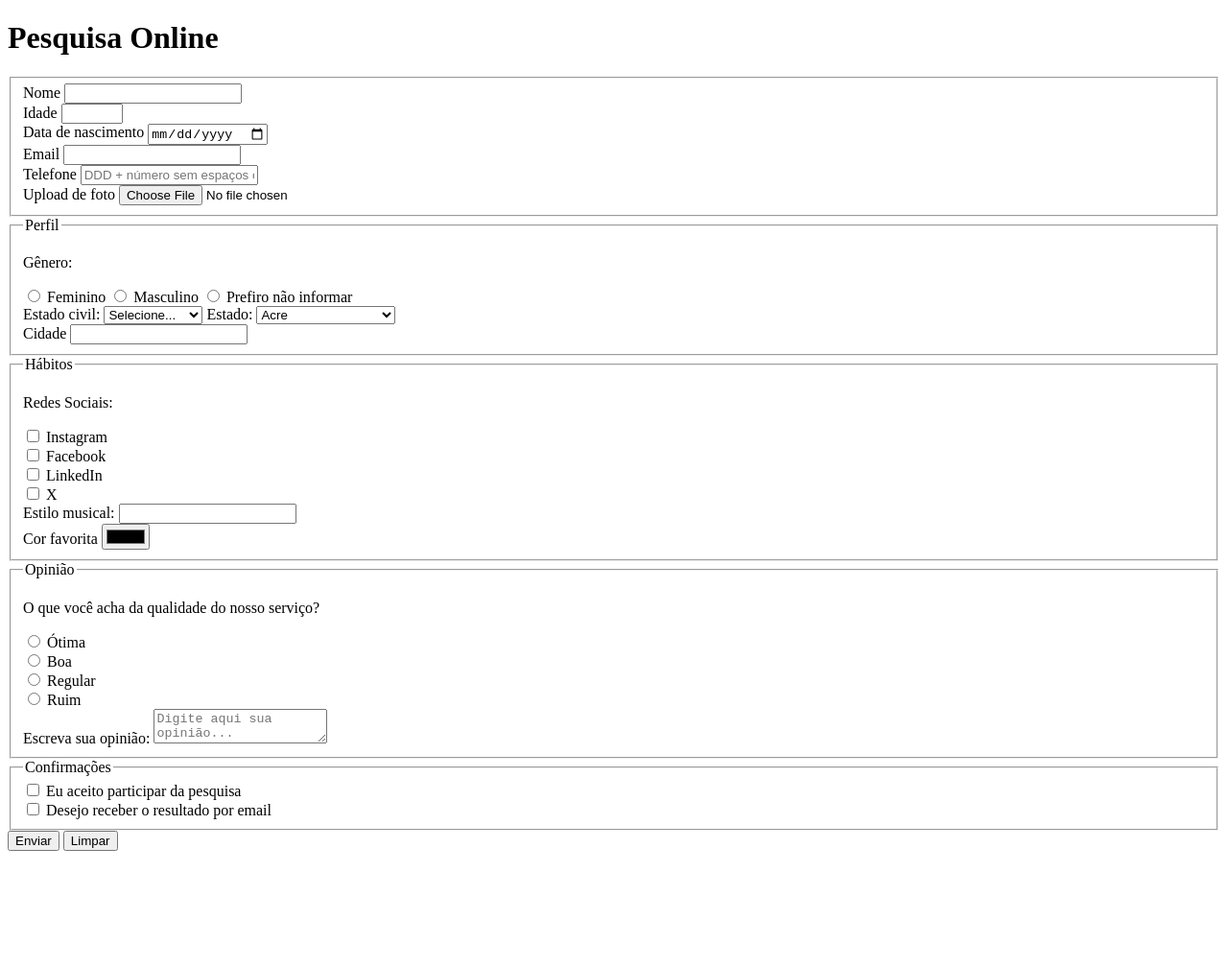
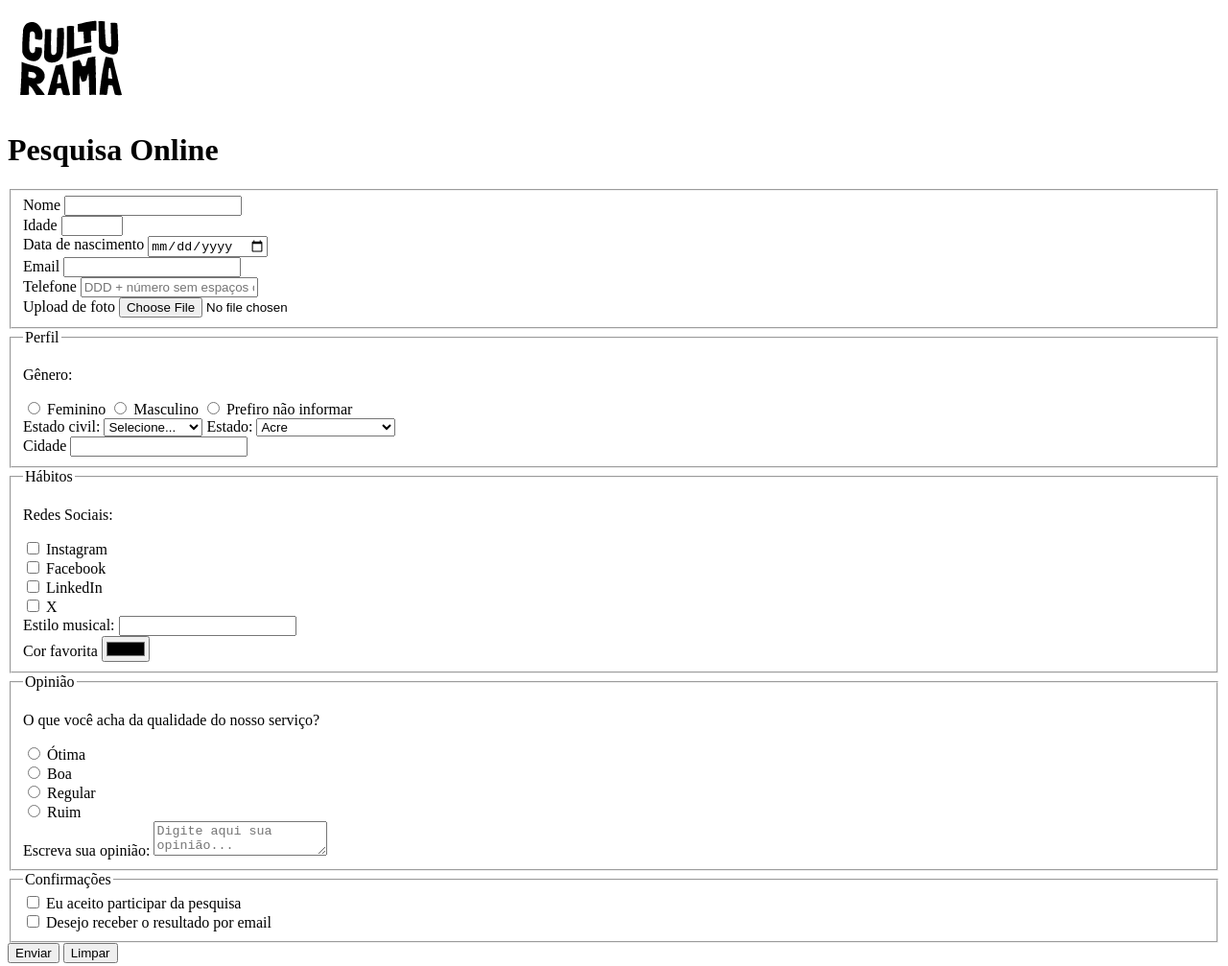
Before and after one commit to Lia-batata/pesquisa-cultural, a plain HTML site: page index.html in a window 1280 px wide. Shown: the whole page at 96% size. Before the commit the page ends 895 px from the top, so only its background shows below. Drawn offline with Linux system fonts and the light colour scheme.

Commit message:
Adiciona logo

```diff
--- a/index.html
+++ b/index.html
@@ -8,6 +8,7 @@
     </head>
     <body>
         <header>
+            <img src="img/logo-culturama.png" alt="logo culturama">
             <h1>Pesquisa Online</h1>
         </header>
         <section>
```
